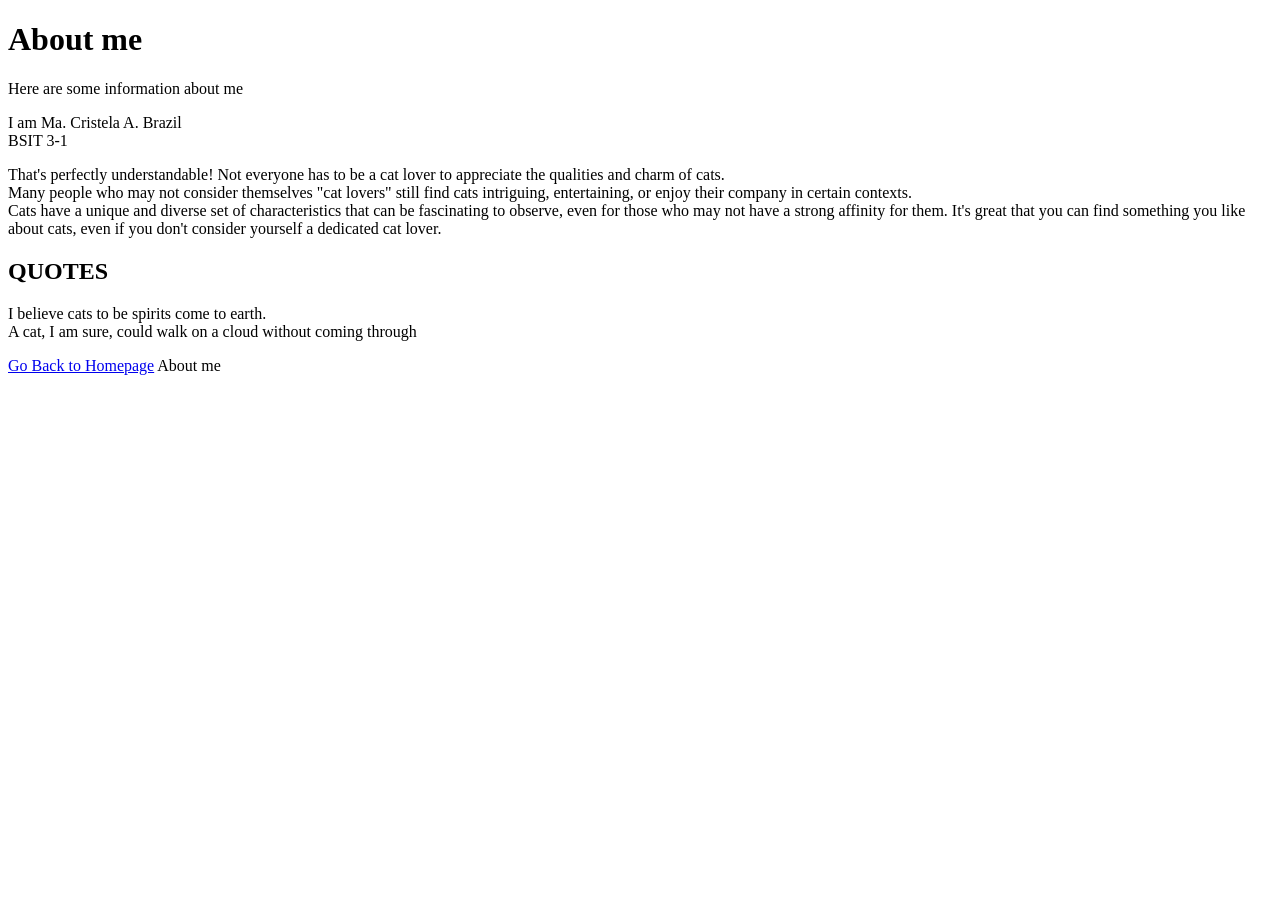
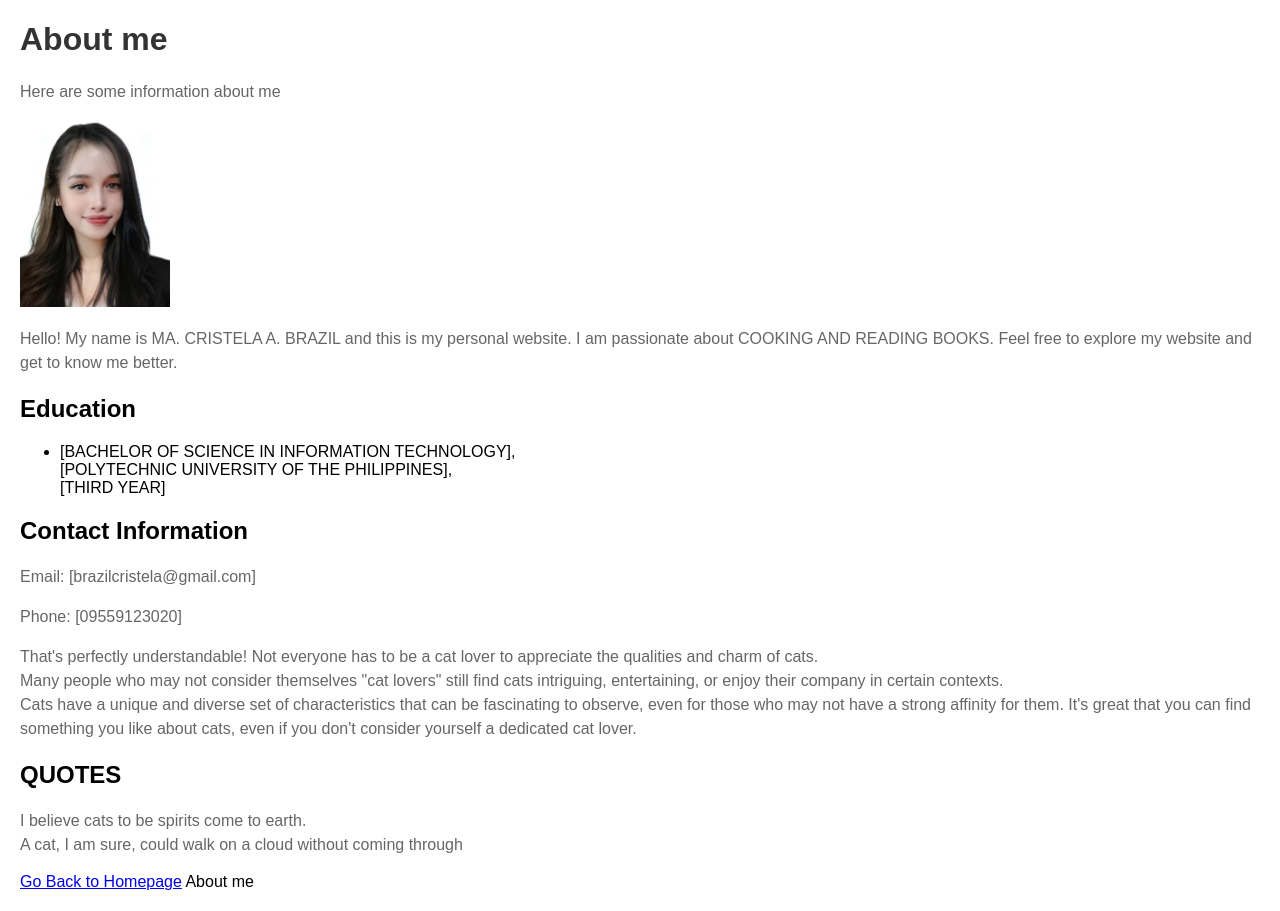
Before and after one commit to macristelabrazil/MY-HTML-PAGE, a plain HTML site: page Aboutme.html in a window 1280 px wide. Before the commit the page ends 800 px from the top, so only its background shows below. Drawn offline with Linux system fonts and the light colour scheme.

Commit message:
Update Aboutme.html

```diff
--- a/Aboutme.html
+++ b/Aboutme.html
@@ -5,12 +5,39 @@
     <meta http-equiv="X-UA-Compatible" content="IE=edge">
     <meta name="viewport" content="width=device-width, initial-scale=1.0">
     <title>About me</title>
+    <style>
+        body {
+          font-family: Arial, sans-serif;
+          margin: 20px;
+        }
+        h1 {
+          color: #333;
+        }
+        p {
+          color: #666;
+          line-height: 1.5;
+        }
+      </style>
+
 </head>
 <body>
     <h1>About me</h1>
     <p> Here are some information about me</p>
-    <p>I am Ma. Cristela A. Brazil <br>BSIT 3-1</p>
 
+    <img src="pic.jpg" atl="Cristela Brazil" width="150">
+    <p>Hello! My name is MA. CRISTELA  A. BRAZIL and this is my personal website. I am passionate about COOKING AND READING BOOKS.
+     Feel free to explore my website and get to know me better.</p>
+     <h2>Education</h2>
+     <ul>
+        <li>[BACHELOR OF SCIENCE IN INFORMATION TECHNOLOGY],
+        <br>[POLYTECHNIC UNIVERSITY OF THE PHILIPPINES],
+        <br>[THIRD YEAR]</li>
+     </ul>
+     <h2><h2>Contact Information</h2>
+
+     <p>Email: [brazilcristela@gmail.com]</p>
+     <p>Phone: [09559123020]</p>
+    </h2>
     <p>That's perfectly understandable! Not everyone has to be a cat lover to appreciate the qualities and charm of cats.
     <br>Many people who may not consider themselves "cat lovers" still find cats intriguing, entertaining, or enjoy their company in certain contexts.
     <br>Cats have a unique and diverse set of characteristics that can be fascinating to observe, even for those who may not have a strong affinity for them. It's great that you can find something you like about cats, even if you don't consider yourself a dedicated cat lover.</p>
```
